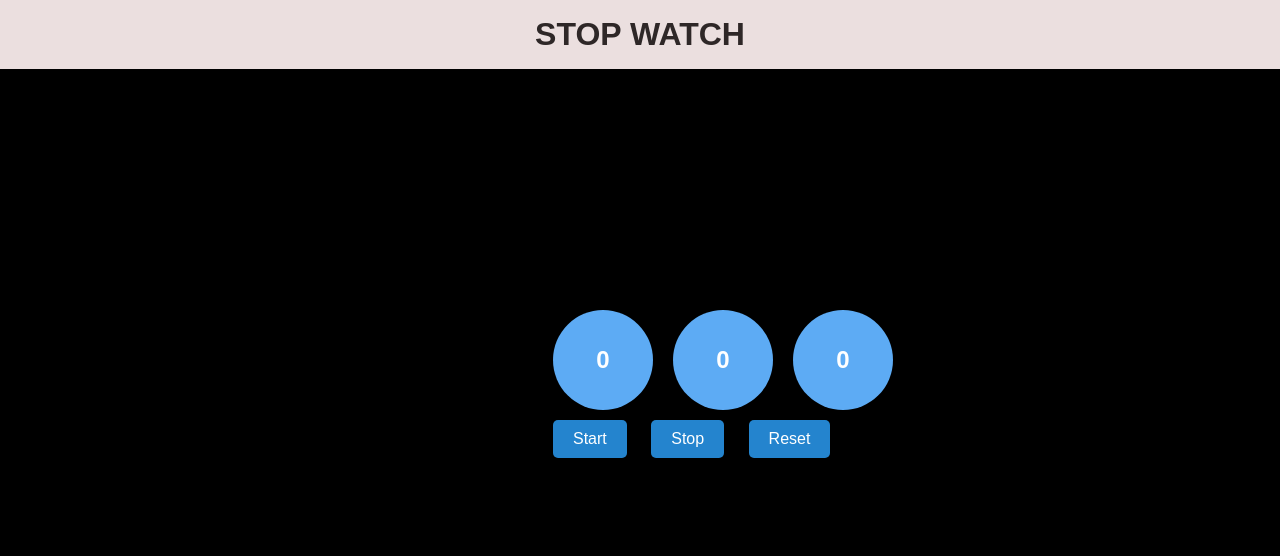
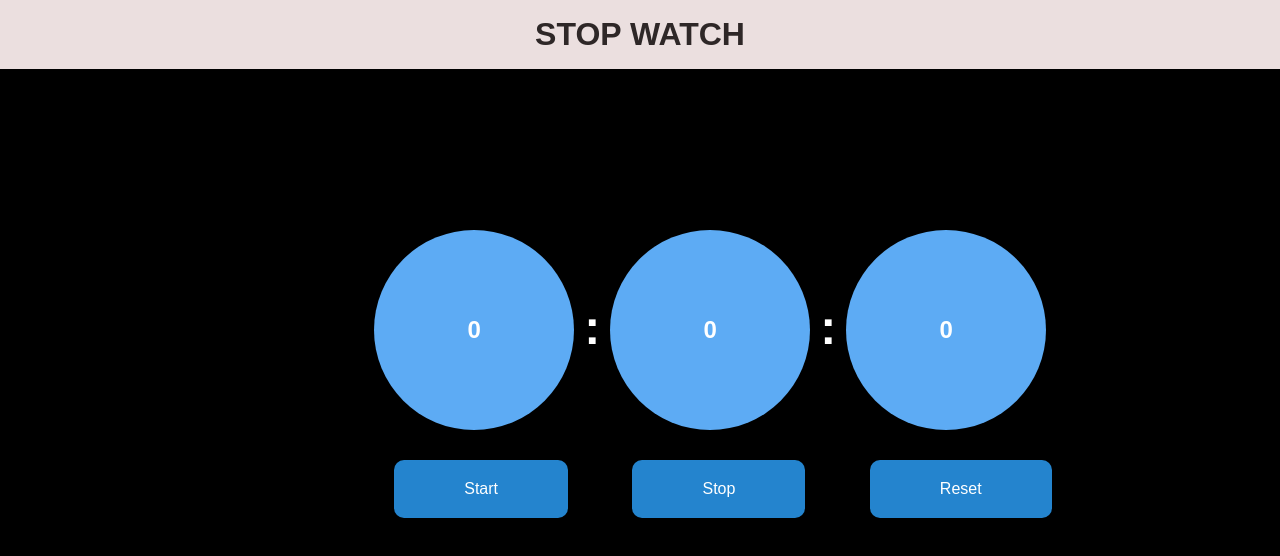
Before and after one commit to samade747/StopSwtich, a plain HTML site: page index.html in a window 1280 px wide. Drawn offline with Linux system fonts and the light colour scheme.

Commit message:
aa update view

```diff
--- a/index.html
+++ b/index.html
@@ -20,9 +20,9 @@
 
     <div class="timer">
         <h1 id="min">0</h1>
-        <h1></h1>
+        <h1>:</h1>
         <h1 id="sec">0</h1>
-        <h1></h1>
+        <h1>:</h1>
         <h1 id="msec">0</h1>
     </div>
 
--- a/style.css
+++ b/style.css
@@ -31,8 +31,8 @@ main {
 
 /* Style the time elements as circles */
 h1#min, h1#sec, h1#msec {
-    width: 100px;
-    height: 100px;
+    width: 200px;
+    height: 200px;
     background-color: #5dabf4; /* Set background color to dark gray */
     border-radius: 50%; /* Make it round */
     display: flex;
@@ -47,10 +47,10 @@ button {
     background-color: #2484ce;
     color: #fff;
     border: none;
-    padding: 10px 20px;
+    padding: 20px 70px;
     font-size: 16px;
-    margin: 10px;
-    border-radius: 5px; /* Add rounded corners to buttons */
+    margin: 30px;
+    border-radius: 10px; /* Add rounded corners to buttons */
 }
 
 button:disabled {
@@ -59,18 +59,21 @@ button:disabled {
 
 /* ... (previous CSS rules) */
 
+/* ... (previous CSS rules) */
+
 .timer {
     display: flex;
     align-items: center;
+
+    text-align: center;
+    color: #fff;
 }
 
 .timer h1 {
     font-size: 48px; /* Adjust the font size as needed */
-    color: #fff;
     margin: 0;
 }
 
 .timer h1:not(:last-child) {
-    /* margin-right: 55px; Add some space between elements */
-    margin: auto;
+    margin-bottom: 5px; /* Add some space between elements */
 }
```
